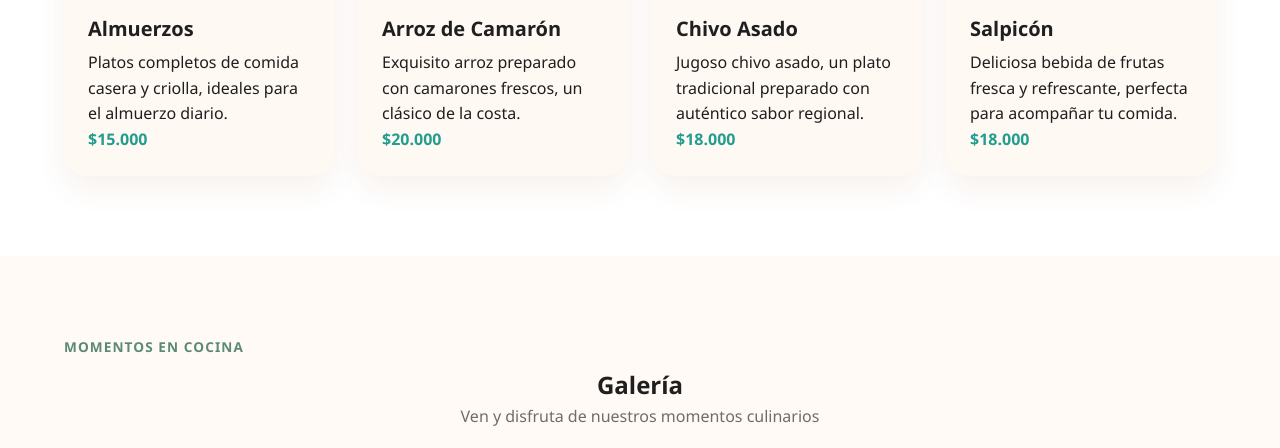
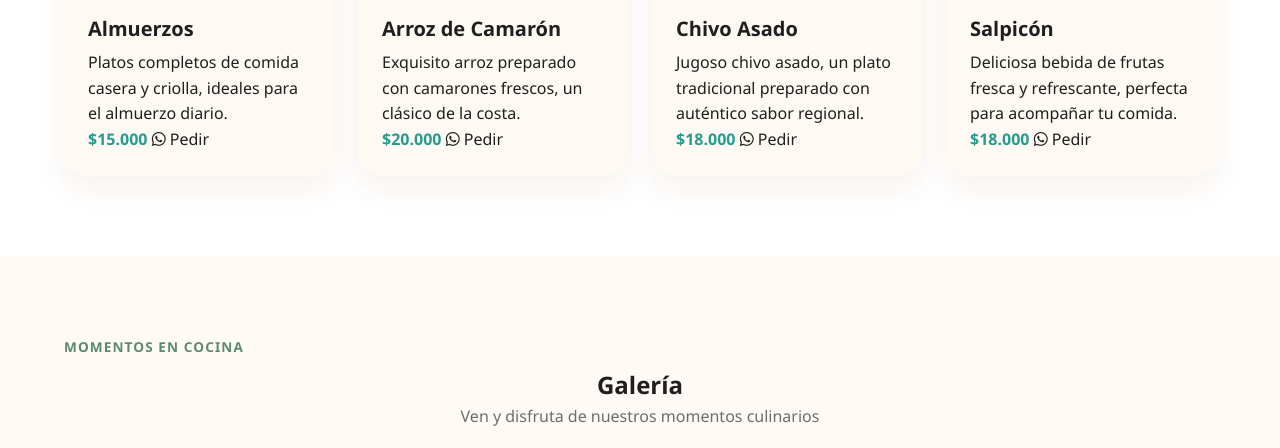
Before and after one commit to ReconvencionLaboralGuajira/restaurante-brisas-del-mar-130, a plain HTML site: page index.html in a window 1280 px wide. Shown: the part 1886-2334 px from the top of the page. Drawn offline with Linux system fonts and the light colour scheme; no server answers.

Commit message:
Publish site

```diff
--- a/index.html
+++ b/index.html
@@ -149,6 +149,14 @@
 
                             <span class="price">$15.000</span>
 
+
+                            <a href="https://wa.me/573148695484?text=Hola,%20quiero%20*Almuerzos*%20-%20$15.000"
+                               class="btn-whatsapp-product"
+                               target="_blank"
+                               rel="noopener">
+                                <i class="fab fa-whatsapp"></i> Pedir
+                            </a>
+
                         </div>
                     </div>
 
@@ -163,6 +171,14 @@
                             <p>Exquisito arroz preparado con camarones frescos, un clásico de la costa.</p>
 
                             <span class="price">$20.000</span>
+
+
+                            <a href="https://wa.me/573148695484?text=Hola,%20quiero%20*Arroz de Camarón*%20-%20$20.000"
+                               class="btn-whatsapp-product"
+                               target="_blank"
+                               rel="noopener">
+                                <i class="fab fa-whatsapp"></i> Pedir
+                            </a>
 
                         </div>
                     </div>
@@ -179,6 +195,14 @@
 
                             <span class="price">$18.000</span>
 
+
+                            <a href="https://wa.me/573148695484?text=Hola,%20quiero%20*Chivo Asado*%20-%20$18.000"
+                               class="btn-whatsapp-product"
+                               target="_blank"
+                               rel="noopener">
+                                <i class="fab fa-whatsapp"></i> Pedir
+                            </a>
+
                         </div>
                     </div>
 
@@ -193,6 +217,14 @@
                             <p>Deliciosa bebida de frutas fresca y refrescante, perfecta para acompañar tu comida.</p>
 
                             <span class="price">$18.000</span>
+
+
+                            <a href="https://wa.me/573148695484?text=Hola,%20quiero%20*Salpicón*%20-%20$18.000"
+                               class="btn-whatsapp-product"
+                               target="_blank"
+                               rel="noopener">
+                                <i class="fab fa-whatsapp"></i> Pedir
+                            </a>
 
                         </div>
                     </div>
```
